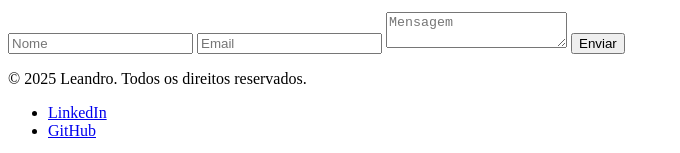
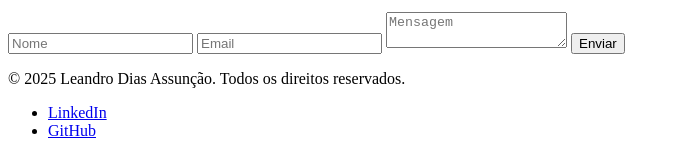
Before and after one commit to Leandrodias10/Portifolio, a plain HTML site: page index.html in a window 1280 px wide. Shown: the part 1135-1288 px from the top of the page, without its empty margins (0-680 px from the left). Drawn offline with Linux system fonts and the light colour scheme.

Commit message:
Estrutura inicial do portfólio

```diff
--- a/index.html
+++ b/index.html
@@ -92,7 +92,7 @@
 
     <!-- FOOTER -->
     <footer>
-        <p>&copy; 2025 Leandro. Todos os direitos reservados.</p>
+        <p>&copy; 2025 Leandro Dias Assunção. Todos os direitos reservados.</p>
         <ul>
             <li><a href="https://www.linkedin.com/in/lendrodias97/">LinkedIn</a></li>
             <li><a href="https://github.com/Leandrodias10">GitHub</a></li>
```
Also changed, not shown: Portifolio/css/script.js (added), Portifolio/css/style.css (added), Portifolio/index.html (added), 1 other file.
